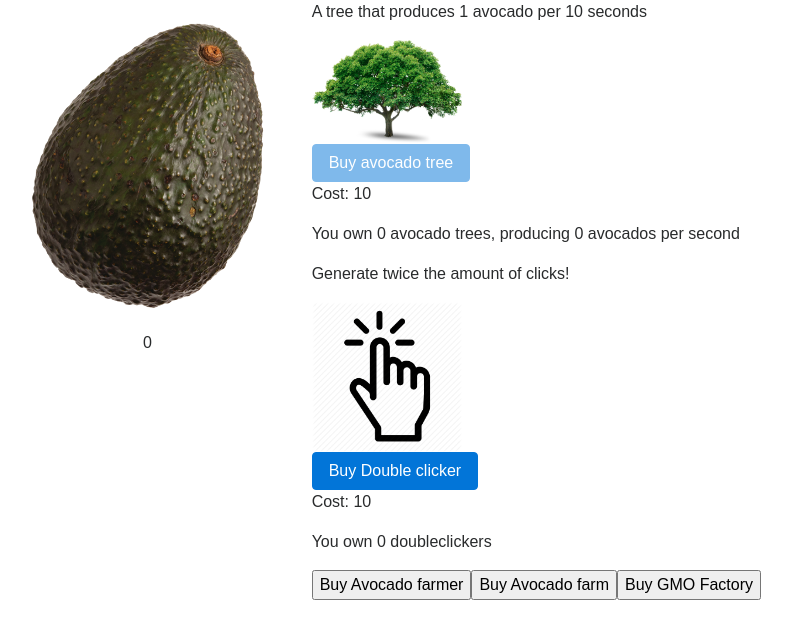
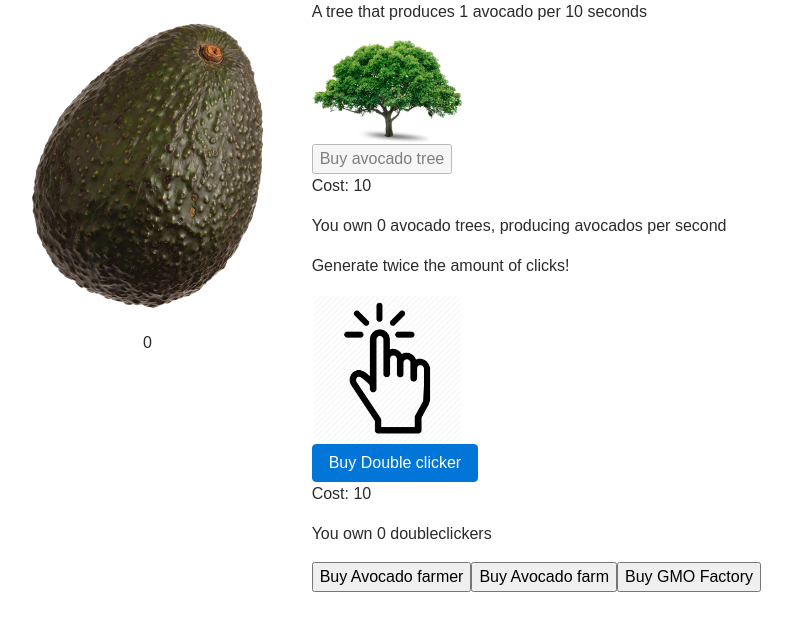
Before and after one commit to juliagulliksson/incremental-game-react, a React app: page / in a window 1280 px wide. Shown: the whole page, without its empty margins (194-986 px from the left). Built offline with nearby package versions, Linux system fonts and the light colour scheme.

Commit message:
Working on class availability for tree

```diff
--- a/src/App.css
+++ b/src/App.css
@@ -1,7 +1,6 @@
 .avocado-image-wrapper img{
   width: 100%;
   cursor: pointer;
-  transition: width 50ms ease-in-out;
 }
 
 .avocado-image-wrapper img.active {
--- a/src/components/AvocadoTree.js
+++ b/src/components/AvocadoTree.js
@@ -1,6 +1,7 @@
-import React from 'react';
+//import React from 'react';
+import React, { Component } from 'react';
 import TreeImage from './../images/avocadotree.png';
-
+/*
 export default function AutoClicker ({ className, Amount, Cost, handleClick }) {
   const classes = `${className} btn btn-primary`;
   let productionRate = Amount / 10;
@@ -15,4 +16,57 @@ export default function AutoClicker ({ className, Amount, Cost, handleClick }) {
       <p>You own {Amount} avocado trees, producing {productionRate} avocados per second</p>
     </div>
   )
+} */
+
+export default class AvocadoTree extends Component{
+
+  state = {
+    clickable: false,
+    amount: 0,
+    classNames: 'non-upgradeable btn btn-primary'
+  }
+
+  addTree = () => {
+    this.setState({
+      amount: this.state.amount + 1
+    })
+  }
+
+  toggleClass = (bool) => {
+    if(bool){
+      this.setState({classNames: 'upgradeable btn btn-primary' })
+    } else {
+      this.setState(prevState => ({
+        classNames: prevState.classNames
+      }));
+    }
+  }
+
+
+
+  render(){
+
+  /*   let toggleClickable = this.props.Clickable
+
+    let clickableClass = this.state.clickable ? 'upgradeable': 'non-upgradeable';
+    let classes = 'btn btn-primary';
+    classes = classes + clickableClass; */
+
+
+    return (
+      <div className="upgrade">
+        <p>A tree that produces 1 avocado per 10 seconds</p>
+        <div className="upgrade-icon">
+          <img src={TreeImage} />
+        </div>
+        <button className={this.props.available ? 'upgradeable': 'non-upgradeable'} onClick={() => {
+          this.props.handleClick();
+          this.addTree();
+          }}>Buy avocado tree</button>
+        <p>Cost: {this.props.Cost}</p>
+        <p>You own {this.state.amount} avocado trees, producing  avocados per second</p>
+      </div>
+    )
+  }
+
 }
--- a/src/components/Counter.js
+++ b/src/components/Counter.js
@@ -42,7 +42,7 @@ export default class Counter extends Component {
     }
 
 
-    if(this.state.counter >= 9){
+    if(this.state.counter >= this.state.autoClickerCost - 1){
       this.setState({
         autoClickerUpgrade: true,
       });
@@ -106,13 +106,12 @@ export default class Counter extends Component {
 
   render(){
 
-
-    let autoClickerClass = "";
+    /* let autoClickerClass = "";
     if(this.state.autoClickerUpgrade){
       autoClickerClass = "upgradeable";
     } else {
       autoClickerClass = "non-upgradeable";
-    }
+    } */
 
    /*  if(this.state.autoClickerUpgrade){
       setTimeout(() => {
@@ -121,18 +120,17 @@ export default class Counter extends Component {
     } */
 
     return(
-        <div>
+          <div className="container">
+            <div className="row">
 
-          <div className="container">
-          <div className="row">
-
-                <Avocado handleClick={ this.incrementCounter } counter={this.state.counter} />
+              <Avocado  handleClick={ this.incrementCounter }
+                        counter={this.state.counter} />
 
 
 
               <div className="col-8">
 
-                <AvocadoTree  className={ autoClickerClass }
+                <AvocadoTree  available={ this.state.autoClickerUpgrade }
                               Cost={ this.state.autoClickerCost }
                               Amount={ this.state.amountOfAutoClickers }
                               handleClick={ this.buyAvocadoTree }/>
@@ -144,11 +142,11 @@ export default class Counter extends Component {
                 <button onClick={this.buyAvocadoFarm}>Buy Avocado farm</button>
                 <button onClick={this.buyGMOfactory}>Buy GMO Factory</button>
               </div>
+
             </div>
-        </div>
+          </div>
 
 
-        </div>
     )
   }
 }
```
